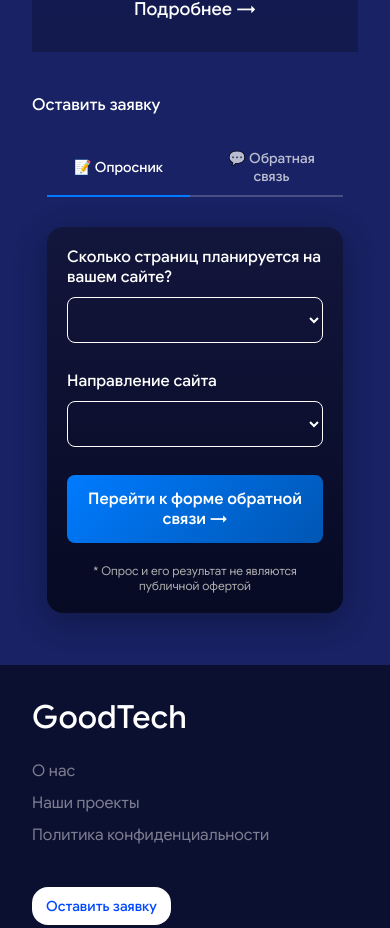
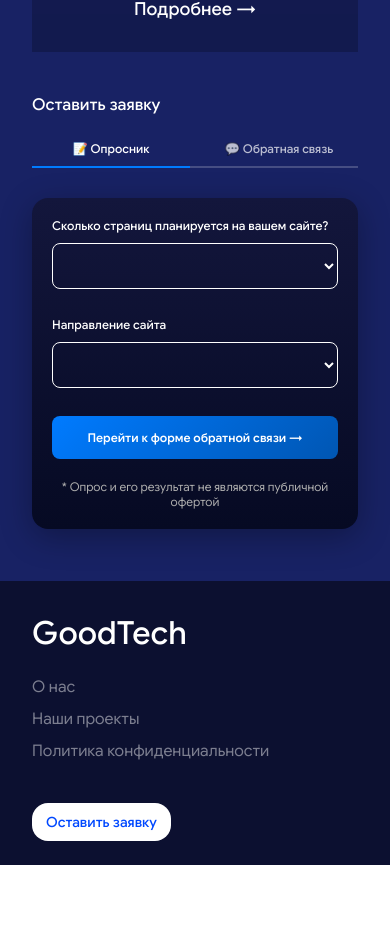
Before and after one commit to supsik/goodtechpro, a Nuxt app: page / in a window 390 px wide. Shown: the part 2660-3588 px from the top of the page. After the commit the page ends 3525 px from the top, so only its background shows below. Built offline with nearby package versions, Linux system fonts and the light colour scheme.

Commit message:
form adaptive fix

```diff
--- a/components/form-content.vue
+++ b/components/form-content.vue
@@ -514,6 +514,11 @@ const resetAll = () => {
     border-color: #007bff;
     box-shadow: 0 0 0 3px rgba(0, 123, 255, 0.1);
   }
+
+  option {
+    width: 100%;
+    background-color: #13163c;
+  }
 }
 
 .price-preview {
@@ -530,17 +535,17 @@ const resetAll = () => {
     margin-bottom: 8px;
   }
 
-  .price-value {
-    font-size: 24px;
-    font-weight: bold;
-    color: #007bff;
-    margin-bottom: 8px;
-  }
-
   .price-note {
     font-size: 11px;
     color: rgba(255, 255, 255, 0.5);
   }
+}
+
+.price-value {
+  font-size: 24px;
+  font-weight: bold;
+  color: #007bff;
+  margin-bottom: 8px;
 }
 
 .saved-answers {
@@ -763,14 +768,18 @@ const resetAll = () => {
   }
 }
 
-@media (max-width: 768px) {
+@include mq($md) {
   .form-content {
-    padding: 0 15px;
+    margin-top: 16px;
+  }
+
+  .tabs {
+    margin-top: 14px;
   }
 
   .tab-button {
-    padding: 10px 16px;
-    font-size: 14px;
+    padding: 10px 0;
+    font-size: clamp(0.75rem, 0.6338rem + 0.5025vw, 0.875rem);
   }
 
   .questionnaire-tab,
@@ -778,8 +787,16 @@ const resetAll = () => {
     padding: 20px;
   }
 
+  .question-label {
+    font-size: clamp(0.75rem, 0.5176rem + 1.005vw, 1rem);
+  }
+
   .price-value {
-    font-size: 20px;
+    font-size: clamp(1rem, 0.7676rem + 1.005vw, 1.25rem);
+  }
+
+  .submit-btn {
+    font-size: clamp(0.75rem, 0.5176rem + 1.005vw, 1rem);
   }
 }
 </style>
```
